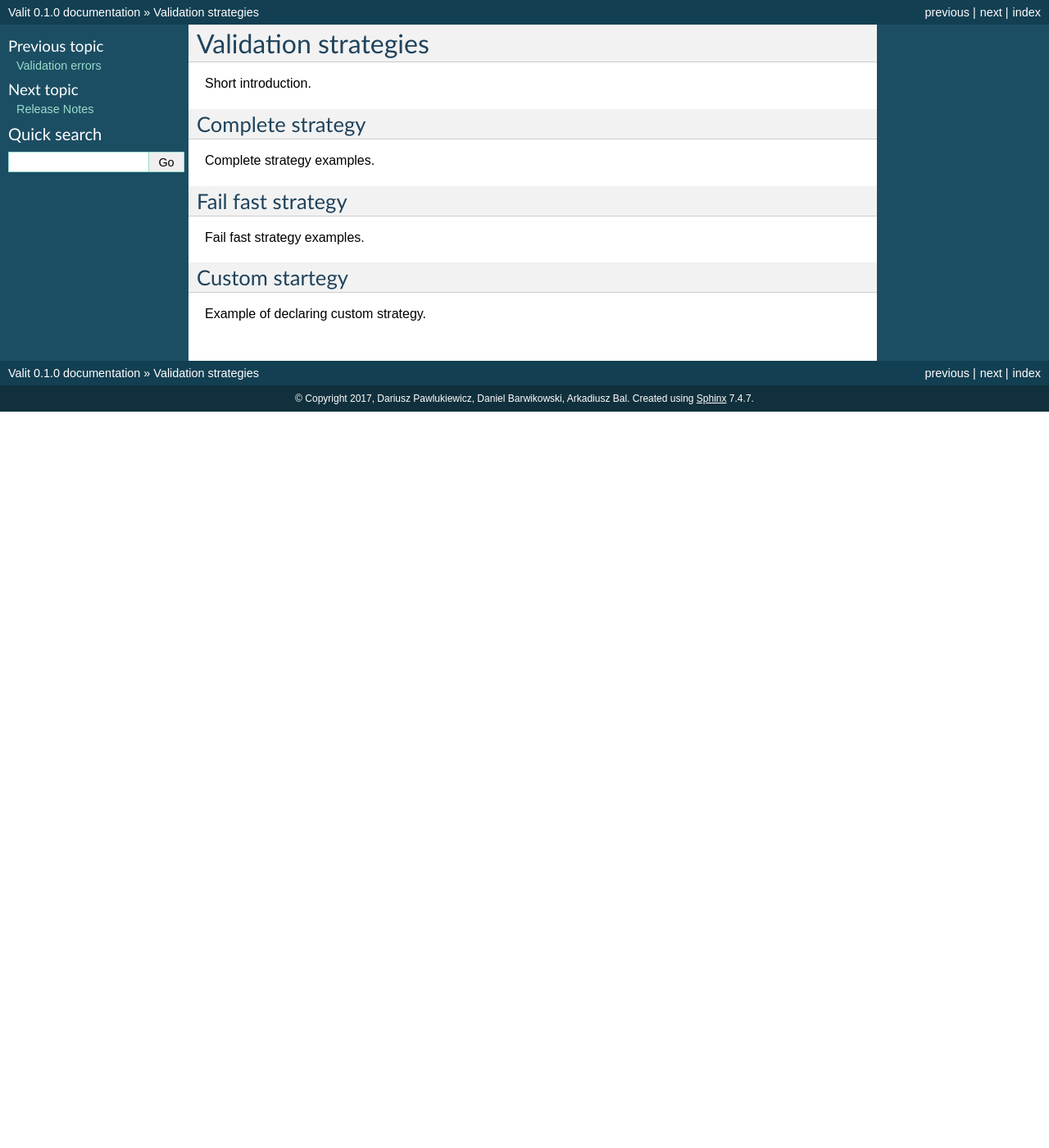
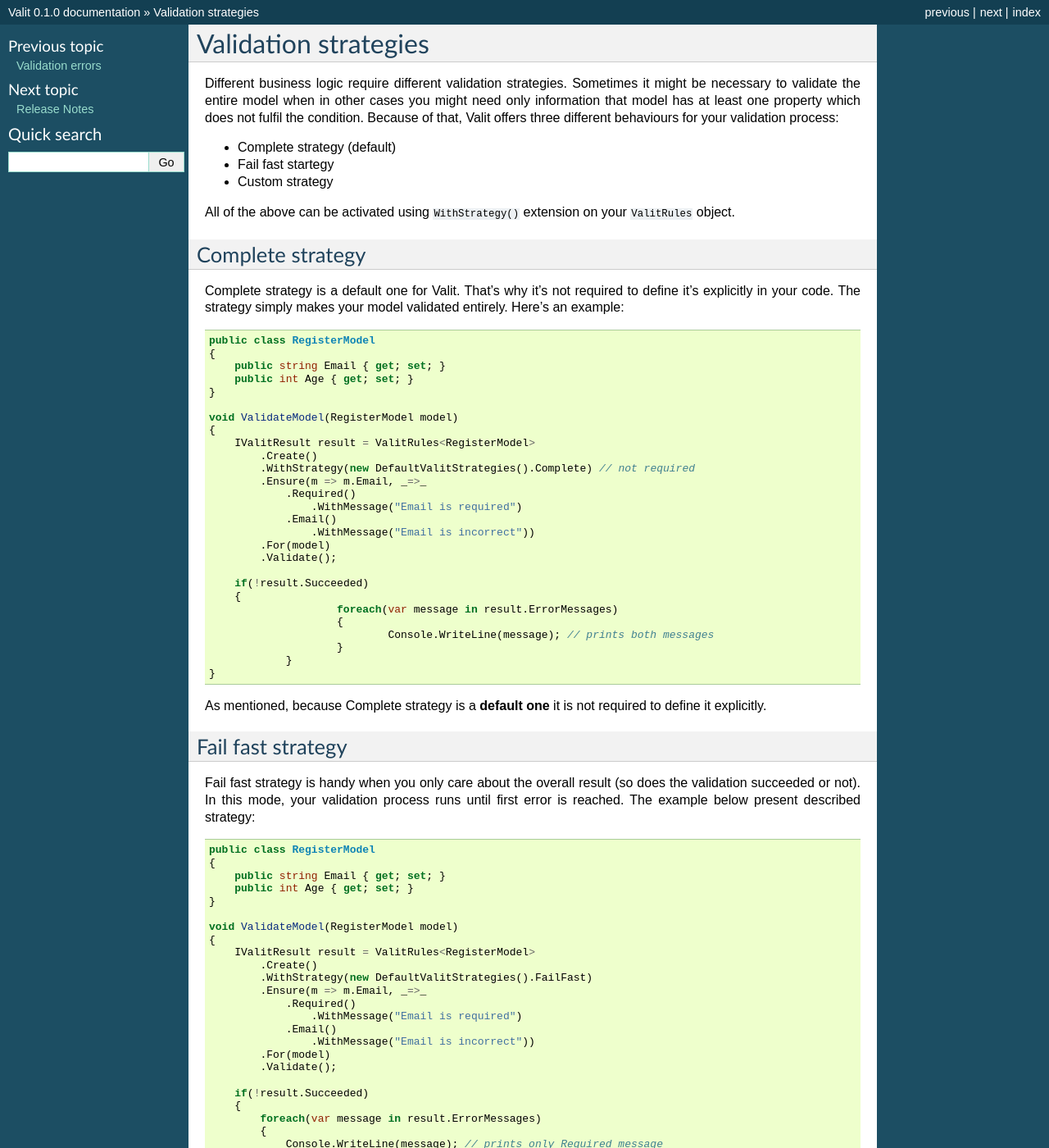
Before and after one commit to valit-stack/Valit.Docs, a Sphinx documentation site: the page built from docs/strategies/index.rst, in a window 1280 px wide and 1400 px high. Shown: the whole window at 82% size. Built offline with Sphinx 7.4.7, drawn with Linux system fonts in a browser that asks for light colours; some of the changed text lies outside the part shown.

Commit message:
added strategies chapter

```diff
--- a/docs/strategies/index.rst
+++ b/docs/strategies/index.rst
@@ -1,16 +1,148 @@
 =====================
 Validation strategies
 =====================
-Short introduction.
+Different business logic require different validation strategies. Sometimes it might be necessary to validate the entire model when in other cases you might need only information that model has at least one property which does not fulfil the condition. Because of that, Valit offers three different behaviours for your validation process:
+
+- Complete strategy (default)
+- Fail fast startegy
+- Custom strategy
+
+All of the above can be activated using ``WithStrategy()`` extension on your ``ValitRules`` object.
 
 Complete strategy
 ------------------
-Complete strategy examples.
+Complete strategy is a default one for Valit. That's why it's not required to define it's explicitly in your code. The strategy simply makes your model validated entirely. Here's an example:
+
+.. sourcecode:: csharp
+
+    public class RegisterModel
+    {
+        public string Email { get; set; }
+        public int Age { get; set; }
+    }
+
+    void ValidateModel(RegisterModel model)
+    {
+        IValitResult result = ValitRules<RegisterModel>
+            .Create()
+            .WithStrategy(new DefaultValitStrategies().Complete) // not required
+            .Ensure(m => m.Email, _=>_
+                .Required()
+                    .WithMessage("Email is required")
+                .Email()
+                    .WithMessage("Email is incorrect"))
+            .For(model)
+            .Validate();
+
+        if(!result.Succeeded)
+        {
+			foreach(var message in result.ErrorMessages)
+			{
+				Console.WriteLine(message); // prints both messages
+			}
+		}
+    }
+
+As mentioned, because Complete strategy is a **default one** it is not required to define it explicitly.
 
 Fail fast strategy
 ------------------
-Fail fast strategy examples.
+Fail fast strategy is handy when you only care about the overall result (so does the validation succeeded or not). In this mode, your validation process runs until first error is reached. The example below present described strategy:
 
-Custom startegy
+.. sourcecode:: csharp
+
+    public class RegisterModel
+    {
+        public string Email { get; set; }
+        public int Age { get; set; }
+    }
+
+    void ValidateModel(RegisterModel model)
+    {
+        IValitResult result = ValitRules<RegisterModel>
+            .Create()
+            .WithStrategy(new DefaultValitStrategies().FailFast)
+            .Ensure(m => m.Email, _=>_
+                .Required()
+                    .WithMessage("Email is required")
+                .Email()
+                    .WithMessage("Email is incorrect"))
+            .For(model)
+            .Validate();
+
+        if(!result.Succeeded)
+        {
+            foreach(var message in result.ErrorMessages)
+            {
+                Console.WriteLine(message); // prints only Required message
+            }
+        }
+    }
+
+In the example above, the ``ErrorMessages`` contains only one error message added to the ``Required()`` rule. Since this one is not fulfilled, Fail Fast strategy stops the validation process right after that.
+
+Custom strategy
 ------------------
-Example of declaring custom strategy.
+Of course, both Complete and Fail Fast strategies are the ones we consider as the most useful. But if they still does not fits into your domain, your can create your custom strategy as well. The whole process is straightforward:
+
+1. Create a class which implements ``IValitStrategy`` interface
+2. Put "failing logic" inside ``Fail()`` method
+3. Put logic on validation completion inside ``Done()`` method
+4. Pass the instance of your custom strategy inside ``WithStrategy()`` extension
+
+Let's say that our validation strategy should stop the whole process after third unfulfilled rule. The example implementation might look as follows:
+
+.. sourcecode:: csharp
+
+    public class RegisterModel
+    {
+        public string Email { get; set; }
+        public int Age { get; set; }
+    }
+
+	public class MyCustomStrategy : IValitStrategy
+	{
+        private int _failCounter;
+        public void Fail<TObject>(IValitRule<TObject> rule, IValitResult result, out bool cancel) where TObject : class
+		{
+			if(! result.Succeeded)
+            {
+                _failCounter++;
+            }
+
+            cancel = _failCounter >= 3;
+		}
+
+		public void Done(IValitResult result)
+		{
+            var message = result.Succeeded? "We did it!" : "We failed!";
+			Console.WriteLine(message);
+		}
+	}
+
+    void ValidateModel(RegisterModel model)
+    {
+        IValitResult result = ValitRules<RegisterModel>
+            .Create()
+            .WithStrategy(new MyCustomStrategy())
+            .Ensure(m => m.Email, _=>_
+                .Required()
+                    .WithMessage("Email is required")
+                .Email()
+                    .WithMessage("Email is incorrect"))
+            .Ensure(m => m.Age, _=>_
+                .IsGreaterThan(16)
+                    .WithMessage("Age must be greater than 16")
+                .IsLessThan(50)
+                    .WithMessage("Age must be less than 50"))
+            .For(model)
+            .Validate();
+
+        if(!result.Succeeded)
+        {
+            foreach(var message in result.ErrorMessages)
+            {
+                Console.WriteLine(message); // Doesn't print last message
+            }
+        }
+    }
```
Also changed, not shown: docs/validation-errors/index.rst (+18 -9 lines).
